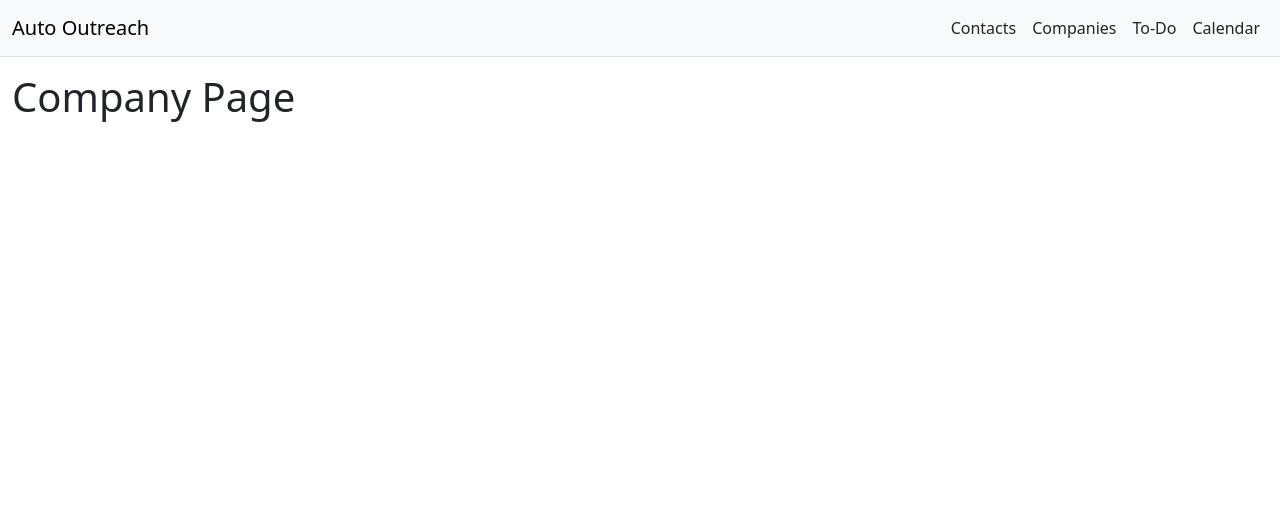
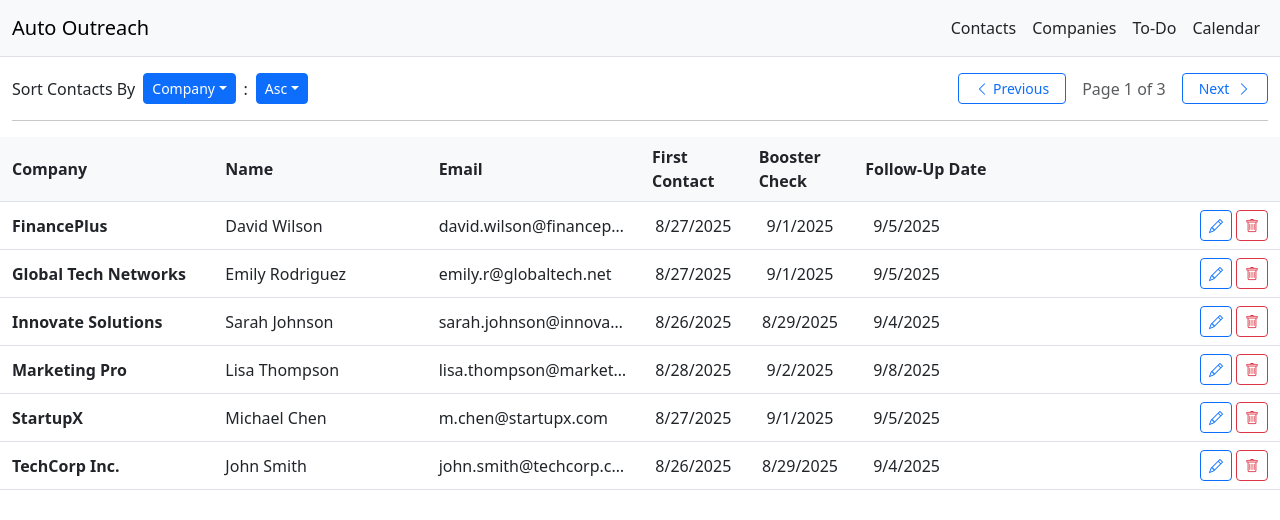
Before and after one commit to TimAnderson2024/auto-outreach, a React (Vite) app in the folder front/: page /contact-view in a window 1280 px wide. Shown: the top 520 px of the page. Built offline with nearby package versions, Linux system fonts and the light colour scheme.

Commit message:
Implemented routing support

```diff
--- a/front/package.json
+++ b/front/package.json
@@ -14,7 +14,8 @@
     "bootstrap-icons": "^1.13.1",
     "react": "^19.1.1",
     "react-bootstrap": "^2.10.10",
-    "react-dom": "^19.1.1"
+    "react-dom": "^19.1.1",
+    "react-router-dom": "^7.8.2"
   },
   "devDependencies": {
     "@eslint/js": "^9.33.0",
--- a/front/src/App.tsx
+++ b/front/src/App.tsx
@@ -1,11 +1,16 @@
+import { BrowserRouter, Routes, Route, Navigate } from "react-router-dom";
 import ContactsPage from "./pages/ContactsPage.tsx";
 import CompanyPage from "./pages/CompanyPage.tsx";
 
 function App() {
   return (
-    <>
-      <CompanyPage />
-    </>
+    <BrowserRouter>
+      <Routes>
+        <Route path="/" element={<Navigate to="/contact-view" replace />} />
+        <Route path="/contact-view" element={<ContactsPage />} />
+        <Route path="/company-view" element={<CompanyPage />} />
+      </Routes>
+    </BrowserRouter>
   );
 }
 
```
Also changed, not shown: 1 other file (tests, documents, lock files or other folders).
